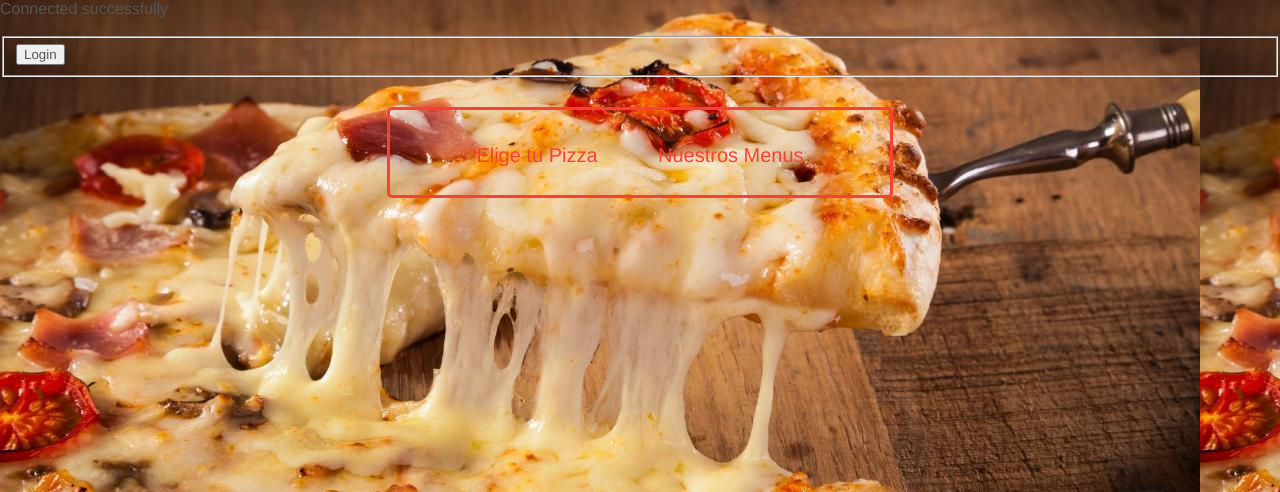
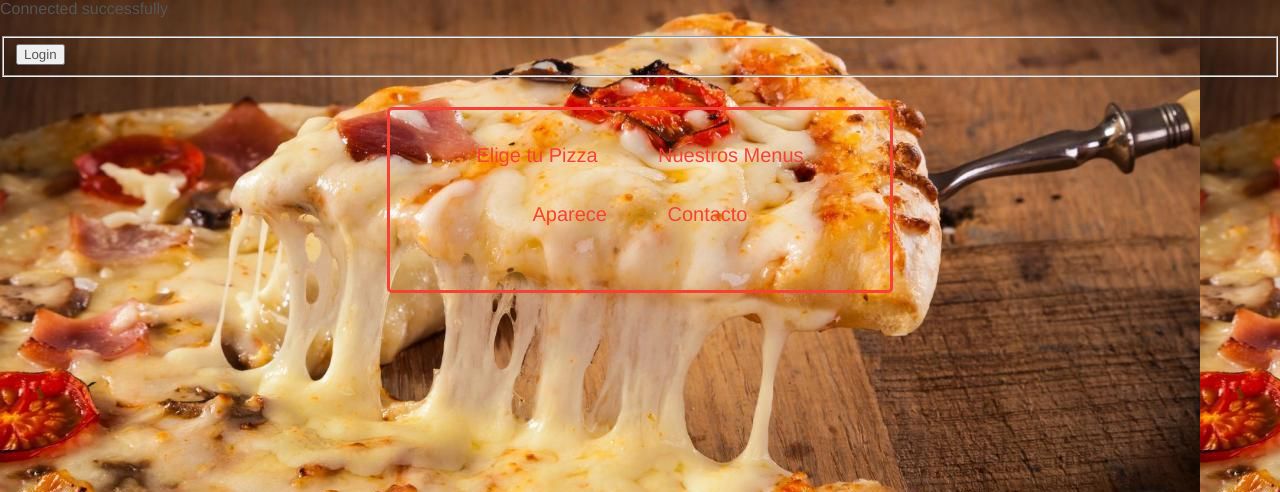
Before and after one commit to Brackisfawn6/RETO2, a PHP site: page / in a window 1280 px wide, after a click that opens the changed part. Shown: the top 492 px of the page. Run offline with PHP 8.4, Linux system fonts and the light colour scheme.

```diff
--- a/estilos.css
+++ b/estilos.css
@@ -18,7 +18,7 @@ body {
     border-radius: 5px;
     background-color: transparent;
     border: 3px solid #F44336;
-    height: 85px;
+    height: 180px;
   }
   #mmeennuu:checked ~ .menu > ul {
     display: block;
--- a/index.php
+++ b/index.php
@@ -36,7 +36,7 @@
 <ul>
 	<li><a id='home' href='#home'>Elige tu Pizza</a></li>
 	<li><a id='about' href='#about'>Nuestros Menus</a></li>
-	<li><a id='contact' href='#contact'>Promociones</a></li>
+	<li><a id='contact' href='#contact'>Aparece</a></li>
 	<li><a id='link' href='#link'>Contacto</a></li>
 </ul>
 
```
